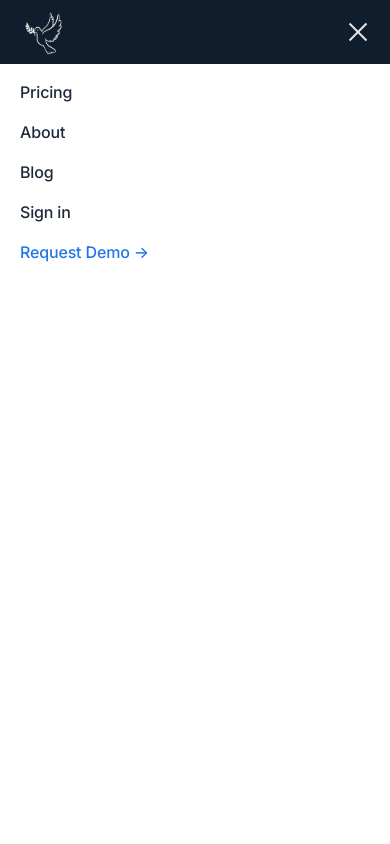
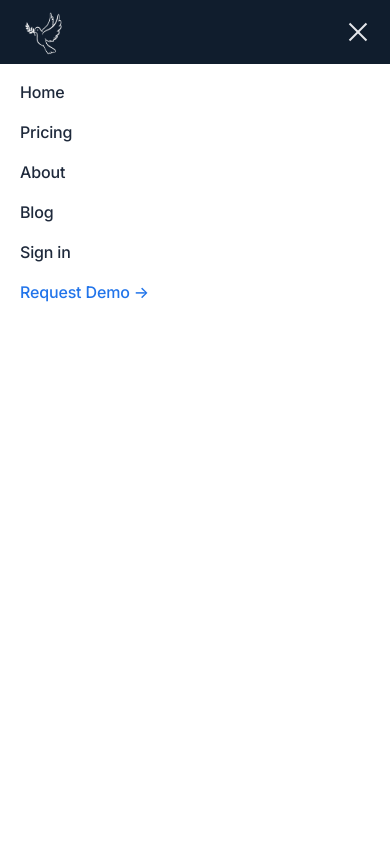
Before and after one commit to Harrygodfrey132/blissful-moments, a Next.js app: page / in a window 390 px wide. Both pictures are taken after a click on the button "Menu". Shown: the top 844 px of the page. Built offline with nearby package versions, Linux system fonts and the light colour scheme; a web font is replaced by a local one.

Commit message:
Update mobile-menu.tsx

```diff
--- a/components/ui/mobile-menu.tsx
+++ b/components/ui/mobile-menu.tsx
@@ -70,6 +70,9 @@ export default function MobileMenu() {
         >
           <ul className="px-5 py-2">
             <li>
+              <Link href="/" className="flex font-medium text-slate-800 hover:text-blue-600 py-2" onClick={() => setMobileNavOpen(false)}>Home</Link>
+            </li>
+            <li>
               <Link href="/pricing" className="flex font-medium text-slate-800 hover:text-blue-600 py-2" onClick={() => setMobileNavOpen(false)}>Pricing</Link>
             </li>
             <li>
```
